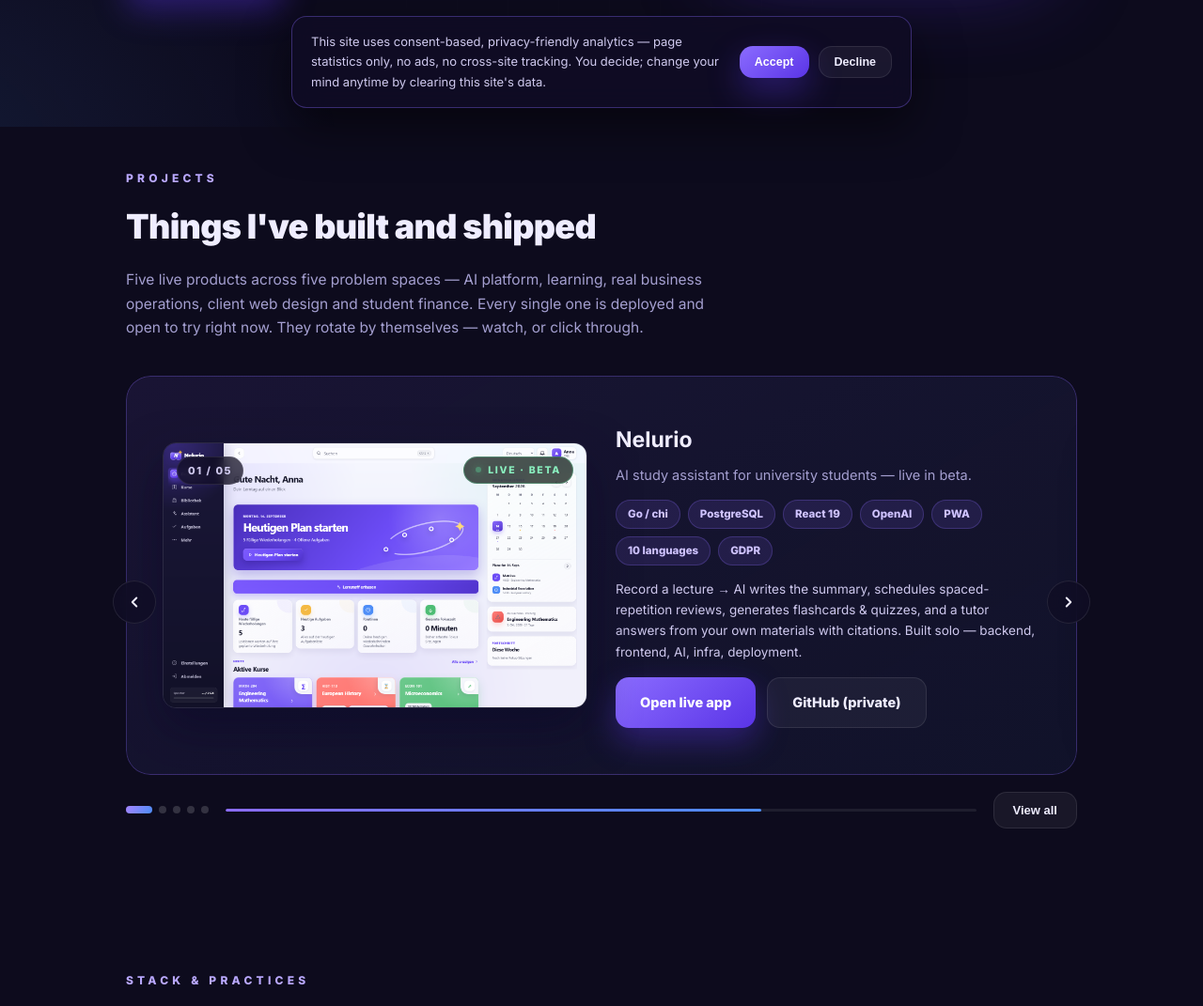
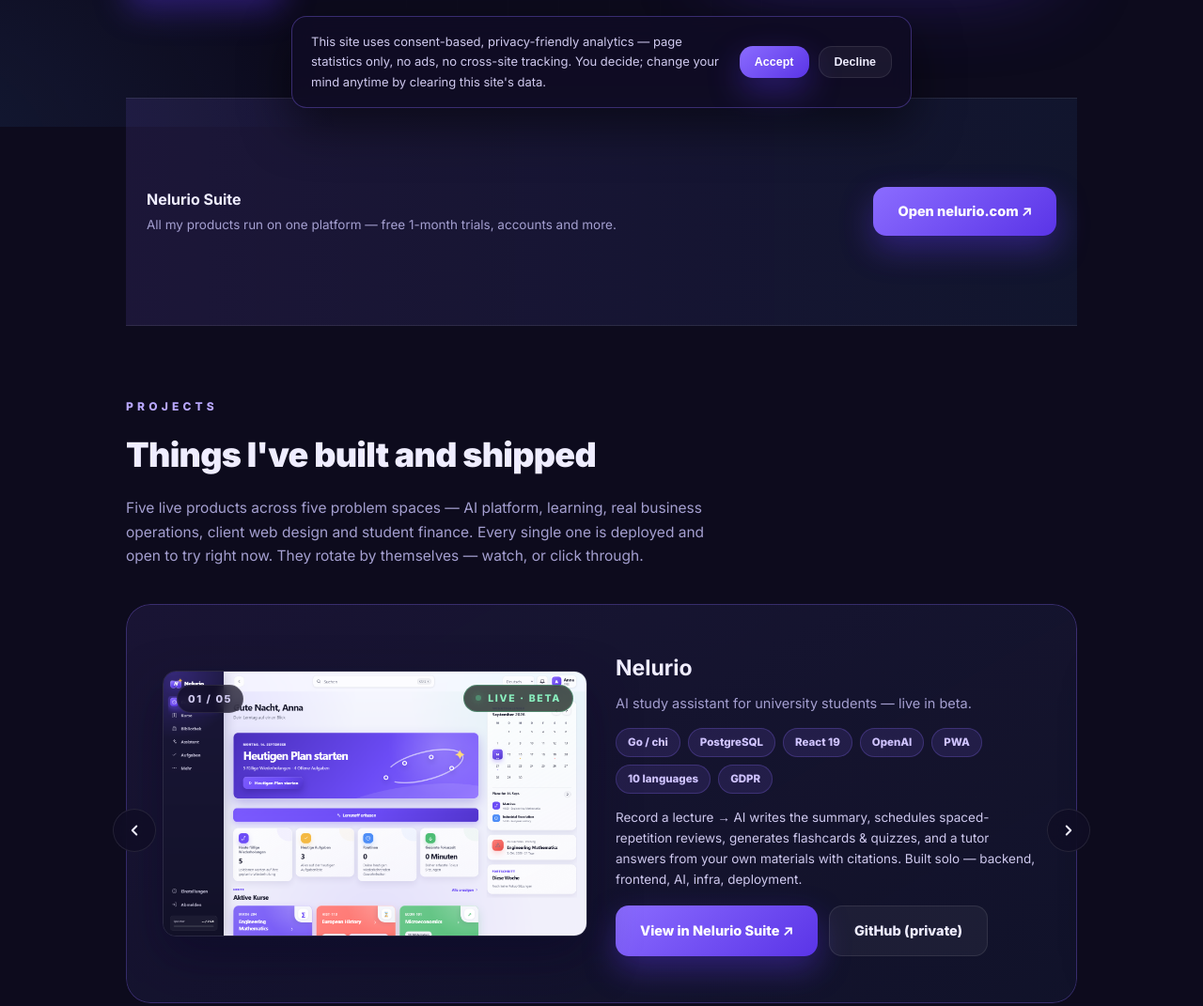
Before and after one commit to AmirKhosravi18118/amir-dev, a website: page index.html in a window 1280 px wide. Shown: the part 665-1736 px from the top of the page at 94% size. Drawn offline with Linux system fonts and the light colour scheme.

Commit message:
feat(showcase): personal site becomes showcase — project clicks route into nelurio.com trial/buy flow; platform promo band on index; per-product anchors (#p-*) in library

```diff
--- a/index.html
+++ b/index.html
@@ -178,6 +178,11 @@
   .car-progress{display:none}
   .car-viewall{padding:10px 16px;font-size:12px}
 }
+.promo-band{border-top:1px solid rgba(255,255,255,.09);border-bottom:1px solid rgba(255,255,255,.09);background:linear-gradient(90deg,rgba(139,108,255,.12),rgba(77,141,247,.08))}
+.promo-in{display:flex;align-items:center;justify-content:space-between;gap:16px;padding:18px 22px;flex-wrap:wrap}
+.promo-txt b{display:block;font-size:16px}
+.promo-txt span{color:var(--mut);font-size:13.5px}
+.promo-in .btn{min-height:44px}
 </style>
 </head>
 <body>
@@ -214,6 +219,15 @@
   <div class="photo"><img src="amir.jpg" alt="Amir Khosravi"></div>
 </header>
 
+<section class="promo-band" aria-label="Nelurio platform">
+  <div class="wrap promo-in">
+    <div class="promo-txt">
+      <b>Nelurio Suite</b>
+      <span data-i18n="promo.text">All my products run on one platform — free 1-month trials, accounts and more.</span>
+    </div>
+    <a class="btn btn-p" href="https://nelurio.com" data-i18n="promo.cta">Open nelurio.com ↗</a>
+  </div>
+</section>
 <section id="projects">
   <div class="sec-kicker" data-i18n="proj.kicker">Projects</div>
   <h2 data-i18n="proj.h2">Things I've built and shipped</h2>
@@ -234,7 +248,7 @@
             <div class="tags"><span class="tag">Go / chi</span><span class="tag">PostgreSQL</span><span class="tag">React 19</span><span class="tag">OpenAI</span><span class="tag">PWA</span><span class="tag">10 languages</span><span class="tag">GDPR</span></div>
             <p class="build" data-i18n="p1.build">Record a lecture → AI writes the summary, schedules spaced-repetition reviews, generates flashcards & quizzes, and a tutor answers from your own materials with citations. Built solo — backend, frontend, AI, infra, deployment.</p>
             <div class="f-links">
-              <a class="btn btn-p" href="https://app.nelurio.com" target="_blank" rel="noopener" data-i18n="c.liveapp">Open live app</a>
+              <a class="btn btn-p" href="https://nelurio.com/#p-nelurio" target="_blank" rel="noopener" data-i18n="c.viewsuite">View in Nelurio Suite ↗</a>
               <a class="btn btn-s" href="https://github.com/AmirKhosravi18118/nelurio" target="_blank" rel="noopener"><span data-i18n="c.ghpriv">GitHub (private)</span></a>
             </div>
           </div>
@@ -248,7 +262,7 @@
             <div class="tags"><span class="tag">Learning platform</span><span class="tag">Spaced practice</span><span class="tag">German market</span></div>
             <p class="build" data-i18n="p2.build">My earlier product for German learners — vocabulary training with structured practice sessions. Nelurio's review engine was born from what I learned building this one. Currently being reworked with everything I know today.</p>
             <div class="f-links">
-              <a class="btn btn-p" href="https://nexdeutsch.nelurio.com" target="_blank" rel="noopener" data-i18n="c.liveapp">Open live app</a>
+              <a class="btn btn-p" href="https://nelurio.com/#p-nexdeutsch" target="_blank" rel="noopener" data-i18n="c.viewsuite">View in Nelurio Suite ↗</a>
               <a class="btn btn-s" href="https://github.com/AmirKhosravi18118/NexDeutsch" target="_blank" rel="noopener"><span data-i18n="c.ghpriv">GitHub (private)</span></a>
             </div>
           </div>
@@ -262,7 +276,7 @@
             <div class="tags"><span class="tag">Real business</span><span class="tag">Operations</span><span class="tag">In daily use</span></div>
             <p class="build" data-i18n="p3.build">Built for an actual car-wash location: day-to-day operations, tracking and workflow. My first lesson in software for a real customer with real constraints — not a tutorial project.</p>
             <div class="f-links">
-              <a class="btn btn-p" href="https://washhalle.nelurio.com" target="_blank" rel="noopener" data-i18n="c.liveapp">Open live app</a>
+              <a class="btn btn-p" href="https://nelurio.com/#p-washhalle" target="_blank" rel="noopener" data-i18n="c.viewsuite">View in Nelurio Suite ↗</a>
               <a class="btn btn-s" href="https://github.com/AmirKhosravi18118/Waschhalle_App" target="_blank" rel="noopener"><span data-i18n="c.ghpriv">GitHub (private)</span></a>
             </div>
           </div>
@@ -289,7 +303,7 @@
             <div class="tags"><span class="tag">React 19</span><span class="tag">TypeScript</span><span class="tag">Tailwind CSS 4</span><span class="tag">Vite</span><span class="tag">Vitest</span><span class="tag">Student finance</span></div>
             <p class="build" data-i18n="p5.build">Money, sorted: budget calendar with recurring payments and due-statuses, expenses and transactions (manual or imported), and a tax overview for student jobs. Built as a product, not a demo — shipped under a spec-and-issues engineering OS with CI and automated smoke tests.</p>
             <div class="f-links">
-              <a class="btn btn-p" href="https://finello.nelurio.com" target="_blank" rel="noopener" data-i18n="c.liveapp">Open live app</a>
+              <a class="btn btn-p" href="https://nelurio.com/#p-finello" target="_blank" rel="noopener" data-i18n="c.viewsuite">View in Nelurio Suite ↗</a>
               <a class="btn btn-s" href="https://github.com/AmirKhosravi18118/finello" target="_blank" rel="noopener"><span data-i18n="c.ghpriv">GitHub (private)</span></a>
             </div>
           </div>
@@ -463,6 +477,9 @@
 "ct.lead":{"en":"If you have a Werkstudent or Praktikum opening — or just want to look at the code — I'd love a 5-minute live demo of Nelurio. No slides.","de":"Wenn du eine Werkstudenten- oder Praktikumsstelle hast — oder einfach den Code sehen willst — zeige ich dir Nelurio gerne live in 5 Minuten. Ohne Folien."},
 "ct.email":{"en":"Email","de":"E-Mail"},
 "ct.phone":{"en":"Phone","de":"Telefon"},
+"c.viewsuite":{"en":"View in Nelurio Suite ↗","de":"In der Nelurio Suite ansehen ↗"},
+"promo.text":{"en":"All my products run on one platform — free 1-month trials, accounts and more.","de":"Alle meine Produkte laufen auf einer Plattform — gratis 1-Monat-Tests, Konten und mehr."},
+"promo.cta":{"en":"Open nelurio.com ↗","de":"nelurio.com öffnen ↗"},
 "c.liveapp":{"en":"Open live app","de":"Live-App öffnen"},
 "c.livesite":{"en":"Open live site","de":"Live-Website öffnen"},
 "c.ghpriv":{"en":"GitHub (private)","de":"GitHub (privat)"}
```
Also changed, not shown: nelurio.html (+4 -4 lines), products.html (+5 -4 lines), tests-ci/app.spec.ts (+1 -1 lines), tests-ci/carousel.spec.ts (+1 -1 lines), tests-ci/products.spec.ts (+4 -4 lines).
